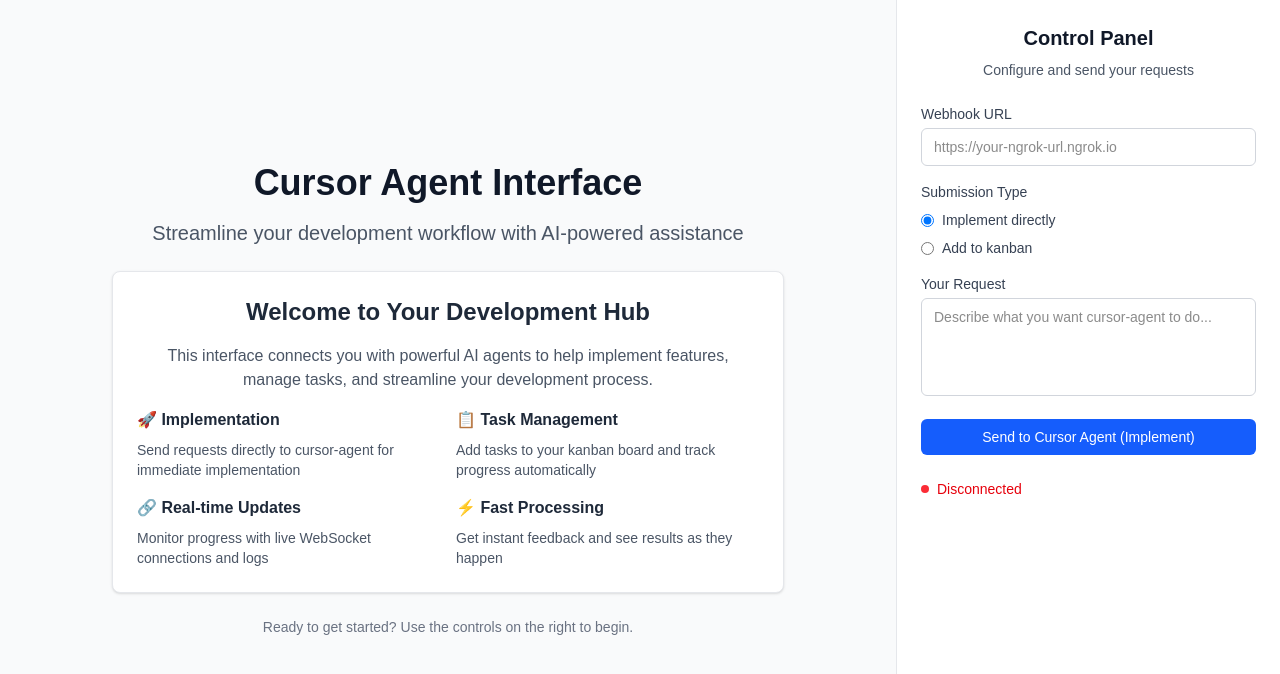
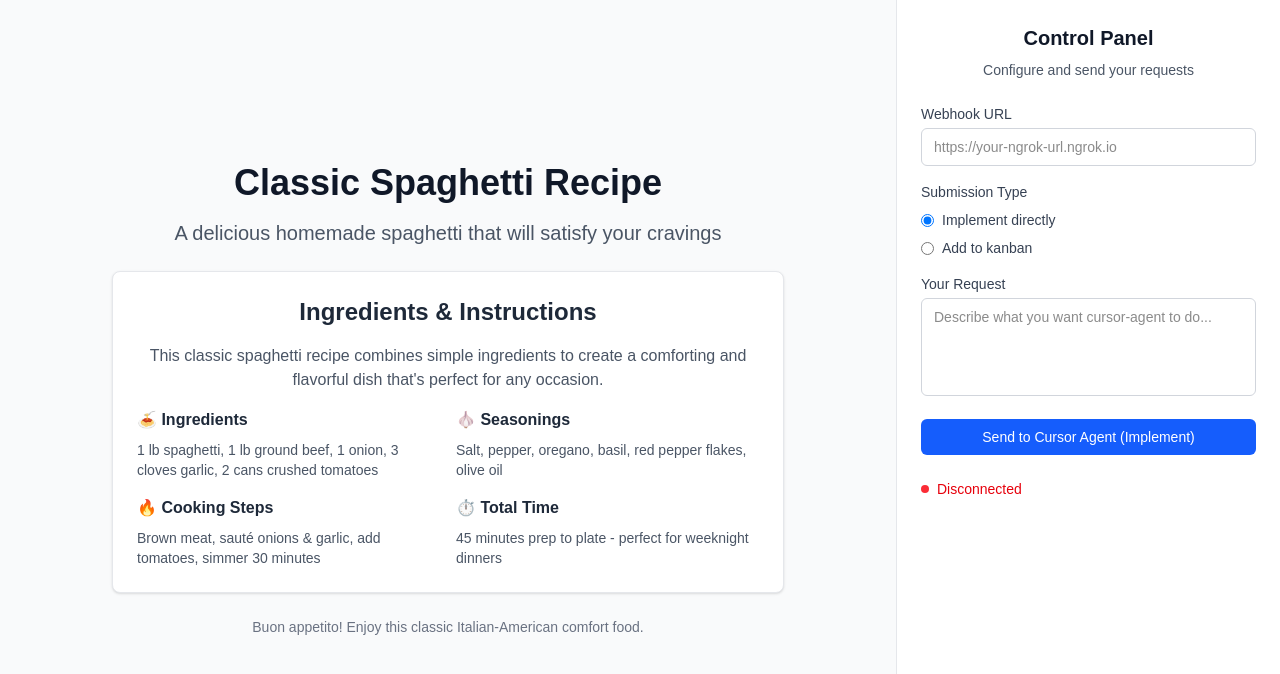
Before and after one commit to danny-hunt/meta, a Next.js app: page / in a window 1280 px wide. Shown: the top 674 px of the page. Built offline with nearby package versions, Linux system fonts and the light colour scheme.

Commit message:
Change the text in the main body of the page into a spaghetti recipe (vibe-kanban 19e20857)

```diff
--- a/src/app/page.tsx
+++ b/src/app/page.tsx
@@ -127,41 +127,41 @@ export default function Home() {
       <div className="flex-1 bg-gray-50 p-8 flex flex-col justify-center items-center">
         <div className="max-w-2xl text-center space-y-6">
           <div className="space-y-4">
-            <h1 className="text-4xl font-bold text-gray-900">Cursor Agent Interface</h1>
-            <p className="text-xl text-gray-600">Streamline your development workflow with AI-powered assistance</p>
+            <h1 className="text-4xl font-bold text-gray-900">Classic Spaghetti Recipe</h1>
+            <p className="text-xl text-gray-600">A delicious homemade spaghetti that will satisfy your cravings</p>
           </div>
 
           <div className="bg-white p-6 rounded-lg shadow-sm border border-gray-200">
-            <h2 className="text-2xl font-semibold text-gray-800 mb-4">Welcome to Your Development Hub</h2>
+            <h2 className="text-2xl font-semibold text-gray-800 mb-4">Ingredients & Instructions</h2>
             <p className="text-gray-600 mb-4">
-              This interface connects you with powerful AI agents to help implement features, manage tasks, and
-              streamline your development process.
+              This classic spaghetti recipe combines simple ingredients to create a comforting and flavorful dish
+              that's perfect for any occasion.
             </p>
 
             <div className="grid grid-cols-1 md:grid-cols-2 gap-4 text-left">
               <div className="space-y-2">
-                <h3 className="font-semibold text-gray-800">🚀 Implementation</h3>
+                <h3 className="font-semibold text-gray-800">🍝 Ingredients</h3>
                 <p className="text-sm text-gray-600">
-                  Send requests directly to cursor-agent for immediate implementation
+                  1 lb spaghetti, 1 lb ground beef, 1 onion, 3 cloves garlic, 2 cans crushed tomatoes
                 </p>
               </div>
               <div className="space-y-2">
-                <h3 className="font-semibold text-gray-800">📋 Task Management</h3>
-                <p className="text-sm text-gray-600">Add tasks to your kanban board and track progress automatically</p>
+                <h3 className="font-semibold text-gray-800">🧄 Seasonings</h3>
+                <p className="text-sm text-gray-600">Salt, pepper, oregano, basil, red pepper flakes, olive oil</p>
               </div>
               <div className="space-y-2">
-                <h3 className="font-semibold text-gray-800">🔗 Real-time Updates</h3>
-                <p className="text-sm text-gray-600">Monitor progress with live WebSocket connections and logs</p>
+                <h3 className="font-semibold text-gray-800">🔥 Cooking Steps</h3>
+                <p className="text-sm text-gray-600">Brown meat, sauté onions & garlic, add tomatoes, simmer 30 minutes</p>
               </div>
               <div className="space-y-2">
-                <h3 className="font-semibold text-gray-800">⚡ Fast Processing</h3>
-                <p className="text-sm text-gray-600">Get instant feedback and see results as they happen</p>
+                <h3 className="font-semibold text-gray-800">⏱️ Total Time</h3>
+                <p className="text-sm text-gray-600">45 minutes prep to plate - perfect for weeknight dinners</p>
               </div>
             </div>
           </div>
 
           <div className="text-sm text-gray-500">
-            <p>Ready to get started? Use the controls on the right to begin.</p>
+            <p>Buon appetito! Enjoy this classic Italian-American comfort food.</p>
           </div>
         </div>
       </div>
```
